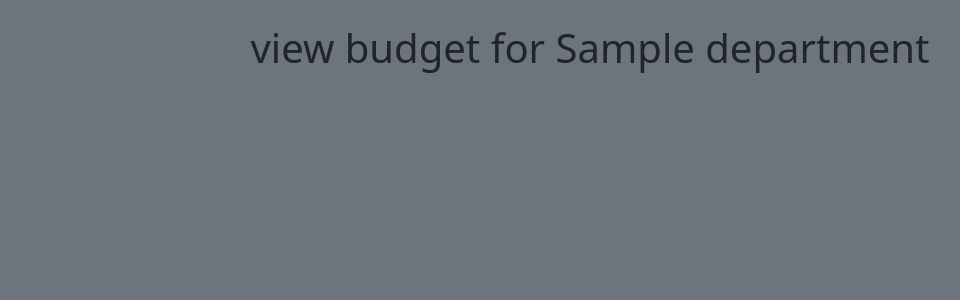
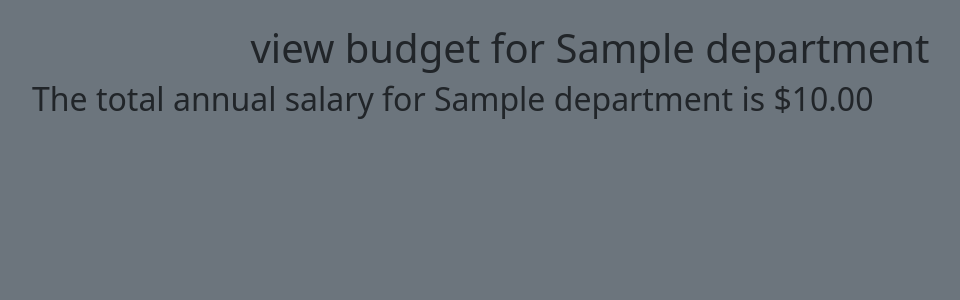
Before and after one commit to Codeyg12/Employee_Management, a Django app: page /budget/1 in a window 1280 px wide. Shown: the part 56-356 px from the top of the page, without its empty margins (50-1010 px from the left). Run offline with Django 4.2, Linux system fonts and the light colour scheme; a user stored in the database is signed in; tables that the repository leaves empty hold one stand-in row (values such as "Sample post").

Commit message:
showing total salary is working

```diff
--- a/webpage/templates/budget.html
+++ b/webpage/templates/budget.html
@@ -2,4 +2,6 @@
 {% if department %}
 <h1 class="text-center">view budget for {{department}}</h1>
 {% endif %}
+{% load my_filters %}
+<h2>The total annual salary for {{department}} is {{total | currency}}</h2>
 {% endblock %}
--- a/webpage/views.py
+++ b/webpage/views.py
@@ -1,6 +1,7 @@
 from django.shortcuts import render, redirect
 from django.contrib.auth import authenticate, login, logout
 from django.contrib import messages
+from django.db.models import Sum
 from .forms import RegisterForm, AddDepartmentForm, AddRoleForm, AddEmployeeForm
 from .models import Employee, Role, Department
 
@@ -182,7 +183,12 @@ def update_employee(request, pk):
 def budget(request, pk):
     if request.user.is_authenticated:
         department = Department.objects.get(id=pk)
-        return render(request, 'budget.html', {'department': department})
+        employees = Employee.objects.filter(employee_department=department)
+        total = 0
+        for employee in employees:
+            total += employee.employee_role.salary
+        print(total)
+        return render(request, 'budget.html', {'department': department, 'total': total})
     else:
         messages.error(request, 'You must be logged in')
         return redirect('home')
```
